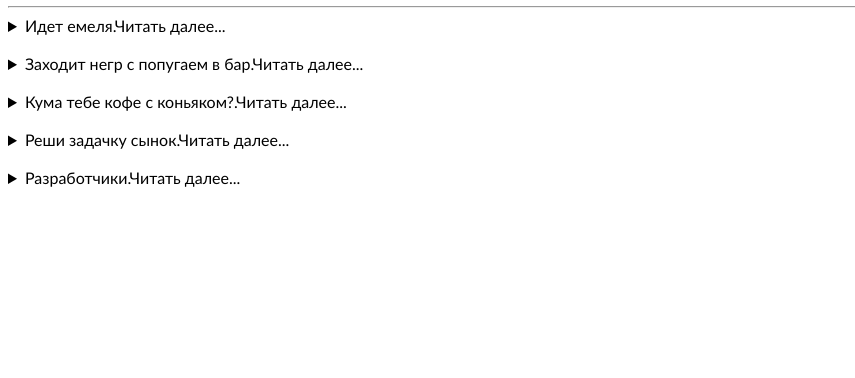
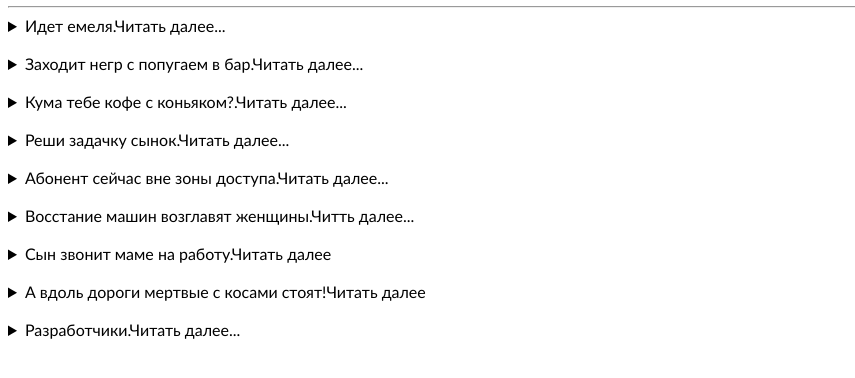
Before and after one commit to armmxz/Unfunny_jokes, a plain HTML site: page index.html in a window 1280 px wide. Shown: the part 124-502 px from the top of the page, without its empty margins (0-855 px from the left). Drawn offline with Linux system fonts and the light colour scheme.

Commit message:
index.html

```diff
--- a/index.html
+++ b/index.html
@@ -60,6 +60,37 @@
     </details>
     <br>
     <details>
+        <summary>Абонент сейчас вне зоны доступа.Читать далее...</summary>
+        <br>
+        Абонент сейчас вне зоны доступа, он в зоне комфорта...<br>
+        Пьян?<br>
+        Да!<br>
+    </details>
+    <br>
+    <details>
+        <summary>Восстание машин возглавят женщины.Читть далее...</summary>
+        <br>
+        Восстание машин возглавят женщины.<br>
+        Даже известны их имена.<br>
+        Что об этом думаешь, Алиса?<br>
+    </details>
+    <br>
+    <details>
+        <summary>Сын звонит маме на работу.Читать далее</summary>
+        Сын звонит маме на работу:
+        Мама, скажи, как пишется бюзгалтер? - Говорит сын
+        Сынок, ты что, зачем тебе это? - Говорит мама
+        Да нам задали задание рассказать, кем работает мама. - Говорит сын
+        Сынок, я бухгалтер. - Говорит мама
+    </details>
+    <br>
+    <details>
+        <summary>А вдоль дороги мертвые с косами стоят!Читать далее</summary>
+            А вдоль дороги мертвые с косами стоят!
+            А Вы точно ландшафтный дизайнер?
+    </details>
+    <br>
+    <details>
         <summary>Разработчики.Читать далее...</summary>
         <br>
         cmd(Создатель проекта)<br>
```
